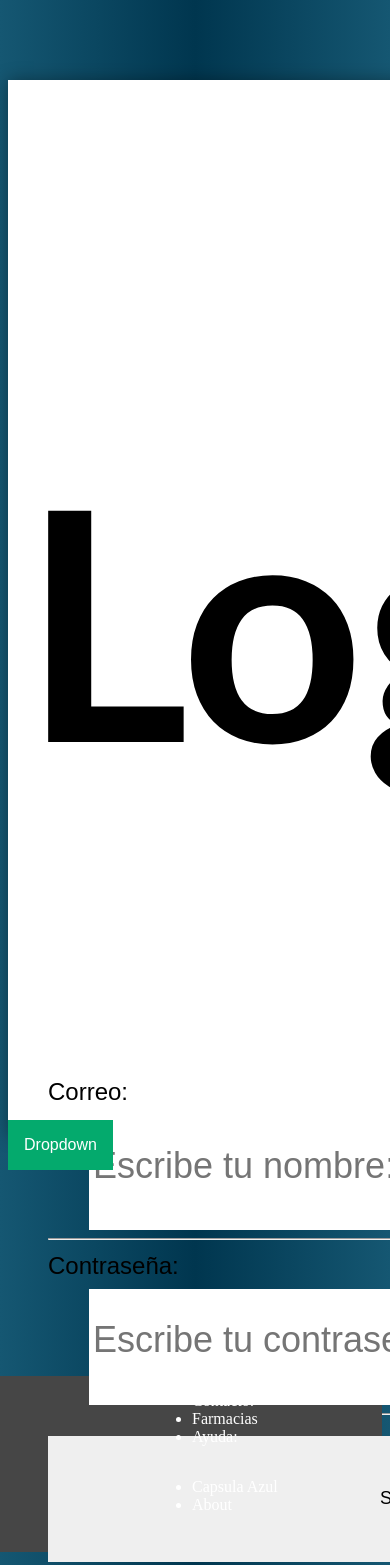
After one commit to DuckMasterMind/CapsulaAzul, a PHP site: page /login.html in a window 390 px wide; the page is wider, and only the part inside the window is pictured. The commit adds this page. Run offline with PHP 8.4, Linux system fonts and the light colour scheme.

Commit message:
Login_New
login form and other changes

```diff
--- /dev/null
+++ b/css/login.css
@@ -0,0 +1,201 @@
+.login {
+    margin-top: 5em;
+
+    background-color: white;
+    width: 30em;
+    padding-top: 5em;
+    padding-bottom: 10em;
+    box-shadow: 8px 8px 16px 8px rgba(0, 0, 0, 0.354);
+}
+
+label {
+    font-size: x-large;
+    font-family: Arial, Helvetica, sans-serif;
+}
+
+h2 {
+    font-size: xx-large;
+}
+
+input {
+    height: 2.5em;
+    width: 22em;
+    padding: 0.2em;
+    margin-top: 0.5em;
+    border-style: none;
+    font-size: large;
+
+}
+input:focus{
+    outline: none;
+}
+
+input:required {
+   font-size: xx-large;
+
+}
+input::placeholder {
+    font-size: large;
+
+}
+input::content {
+    font-size: large;
+}
+
+.i_reset {
+   padding: 0.3em;
+   border-radius: 0em;
+   border-style: none;
+   background-color: rgb(240, 248, 255);
+}
+.i_submit {
+    padding: 0.3em;
+    border-radius: 0em;
+    border-style: none;
+    width: 20em;
+    height: 3em;
+    font-size: large;
+
+
+}
+.i_submit:hover {
+    background-color: rgb(21,87,114);
+
+
+}
+
+footer {
+    background-color: rgb(70, 70, 70);
+    margin-top: 10%;
+    height: 10em;
+    display: block;
+}
+li {
+    color: white;
+}
+ul {
+    margin-left: 10em;
+    display: inline-block;
+
+}
+body{
+    background: rgb(21,87,114);
+background: linear-gradient(90deg, rgba(21,87,114,1) 0%, rgba(0,54,79,1) 50%, rgba(21,87,114,1) 100%);
+}
+
+/* lllllllllllllllllllllllllllllllllllllllllllllllllllllllllllllllllllllllll  */
+.dropbtn {
+    background-color: #04AA6D;
+    color: white;
+    padding: 16px;
+    font-size: 16px;
+    border: none;
+  }
+
+  .dropdown {
+    position: relative;
+    display: inline-block;
+  }
+
+  .dropdown-content {
+    display: none;
+    position: absolute;
+    background-color: #f1f1f1;
+    min-width: 160px;
+    box-shadow: 0px 8px 16px 0px rgba(0,0,0,0.2);
+    z-index: 1;
+  }
+
+  .dropdown-content a {
+    color: black;
+    padding: 12px 16px;
+    text-decoration: none;
+    display: block;
+  }
+
+  .dropdown-content a:hover {background-color: #ddd;}
+
+  .dropdown:hover .dropdown-content {display: block;}
+
+  .dropdown:hover .dropbtn {background-color: #3e8e41;}
+
+  /* llllllllllllllllllllllllllllllllllllllllllllllllllllllllllllllllllllllllllllllllllllllllllllllllllllllllllllllllll  */
+
+@media only screen and (max-width: 1000px) {
+
+    .login {
+        margin-top: 5em;
+        background-color: white;
+        width: 50em;
+        height: 50em;
+        padding-top: 5em;
+        padding-bottom: 10em;
+        box-shadow: 8px 8px 16px 8px rgba(0, 0, 0, 0.354);
+    }
+
+    .title_login {
+        font-size: 20em;
+
+    }
+
+    h2 {
+        font-size: 5em;
+        font-family: 'Gill Sans', 'Gill Sans MT', Calibri, 'Trebuchet MS', sans-serif;
+    }
+
+    input {
+        height: 6em;
+        width: 35em;
+        padding: 0.2em;
+        margin-top: 0.5em;
+        border-style: none;
+        font-size: large;
+
+    }
+    input:focus{
+        outline: none;
+    }
+
+    input:required {
+       font-size: xx-large;
+
+    }
+    input::placeholder {
+        font-size: 2em;
+
+    }
+
+
+
+    .i_submit {
+        padding: 0.3em;
+        border-radius: 0em;
+        border-style: none;
+        width: 40em;
+        height: 7em;
+        font-size: large;
+
+
+    }
+    .i_submit:hover {
+        background-color: rgb(21,87,114);
+
+
+    }
+
+    footer {
+        background-color: rgb(70, 70, 70);
+        margin-top: 55%;
+        height: 11em;
+        display: block;
+        margin-left: -1em;
+    }
+    li {
+        color: white;
+    }
+    ul {
+        margin-left: 10em;
+        display: inline-block;
+
+    }
+}
--- /dev/null
+++ b/login.html
@@ -0,0 +1,64 @@
+<!DOCTYPE html>
+<html lang="es">
+<head>
+    <meta charset="UTF-8">
+    <meta name="viewport" content="width=device-width, initial-scale=1.0">
+    <link rel="stylesheet" href="Css\login.css">
+
+    <title>Login Form</title>
+</head>
+<body>
+
+    <center>
+    <div class="login">
+        <form action="" method="Post">
+            <center><h2 class="title_login">Login</h2></center>
+            <table>
+                <tr>
+                    <td colspan="2"><label for="">Correo:</label> <br>
+                        <center><input type="email" placeholder="Escribe tu nombre:"></center>
+                    <hr>
+                </td>
+                </tr>
+                <tr>
+                    <td colspan="2"><label for="">Contraseña:</label> <br>
+                        <center><input type="password" placeholder="Escribe tu contraseña:"></center>
+                    <hr>
+                </td>
+
+                </tr>
+                <tr align="center">
+                    <td><input class="i_submit" type="submit"  ></td>
+                    <!-- <td><input class="i_reset"  type="reset"></td>  -->
+                </tr>
+            </table>
+        </form>
+    </div>
+    </center>
+
+
+    <div class="dropdown">
+        <button class="dropbtn">Dropdown</button>
+        <div class="dropdown-content">
+          <a href="#">Link 1</a>
+          <a href="#">Link 2</a>
+          <a href="#">Link 3</a>
+        </div>
+      </div>
+
+
+<footer>
+        <ul>
+            <li>Contacto:</li>
+            <li>Farmacias</li>
+            <li>Ayuda:</li>
+        </ul>
+        <ul>
+            <li>Capsula Azul</li>
+            <li>About</li>
+        </ul>
+</footer>
+
+
+</body>
+</html>
```
Also changed, not shown: css/CA_CSS.css (+39 -19 lines), index.html (+16 -7 lines), README.md (deleted), Wibbles-6awo.ttf (added).
